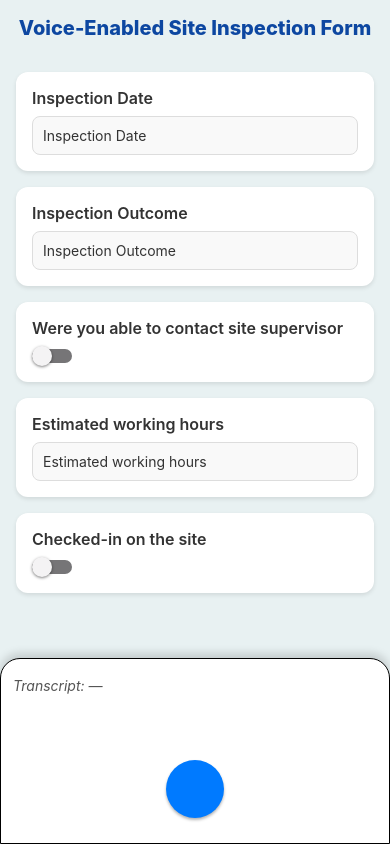
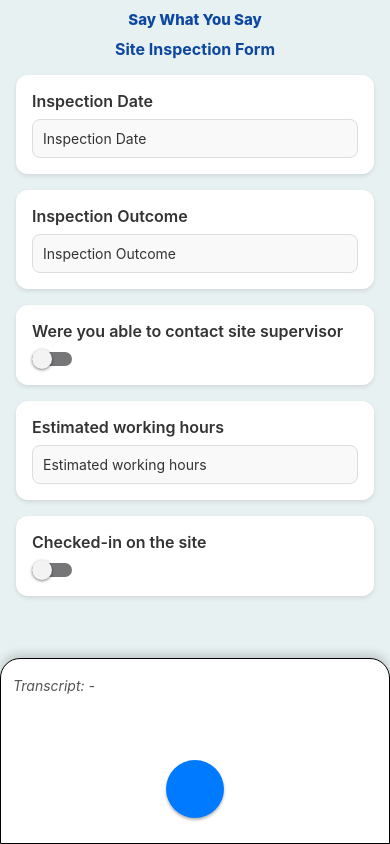
Before and after one commit to gurpreetdst/hackathon_rapsheet, a React Native app: screen / in a window 390 px wide. Built offline with nearby package versions, Linux system fonts and the light colour scheme; some icons are missing.

Commit message:
name update: say what you say

```diff
--- a/RapSheet.tsx
+++ b/RapSheet.tsx
@@ -326,7 +326,9 @@ export default function DynamicFormScreen({
 
   return (
     <View style={styles.container}>
-      <Text style={styles.title}>Voice-Enabled Site Inspection Form</Text>
+      <Text style={styles.title}>Say What You Say</Text>
+      <Text style={styles.title2}>Site Inspection Form</Text>
+
 
       <View style={styles.formContainer}>
         <FlatList contentContainerStyle={styles.listContent} data={schema} keyExtractor={(field) => field.id} renderItem={renderField} />
@@ -335,7 +337,7 @@ export default function DynamicFormScreen({
       {/* Bottom container shows transcript only (cleared immediately on Stop) */}
       <View style={styles.bottomContainer}>
         <ScrollView contentContainerStyle={styles.transcriptScrollContent} showsVerticalScrollIndicator={true}>
-          <Text style={styles.transcriptText}>Transcript: {listening ? (partialTranscript || '—') : (appliedTranscript || '—')}</Text>
+          <Text style={styles.transcriptText}>Transcript: {listening ? (partialTranscript || '-') : (appliedTranscript || '-')}</Text>
 
           {loading && (
             <View style={{ marginTop: 8 }}>
@@ -363,7 +365,8 @@ export default function DynamicFormScreen({
 
 const styles = StyleSheet.create({
   container: { flex: 1, backgroundColor: '#E8F1F2' },
-  title: { fontWeight: '800', fontSize: 20, margin: 16, color: '#0D47A1', textAlign: 'center' },
+  title: { fontWeight: '800', fontSize: 15, margin: 10, color: '#0D47A1', textAlign: 'center' },
+  title2: { fontWeight: '700', fontSize: 16, margin: 0, color: '#0D47A1', textAlign: 'center' },
   formContainer: { flex: 1 },
   listContent: { padding: 16 },
   fieldContainer: {
--- a/app.json
+++ b/app.json
@@ -1,4 +1,4 @@
 {
   "name": "RapSheet",
-  "displayName": "RapSheet"
+  "displayName": "Say What You Say"
 }
```
Also changed, not shown: 1 other file (tests, documents, lock files or other folders).
